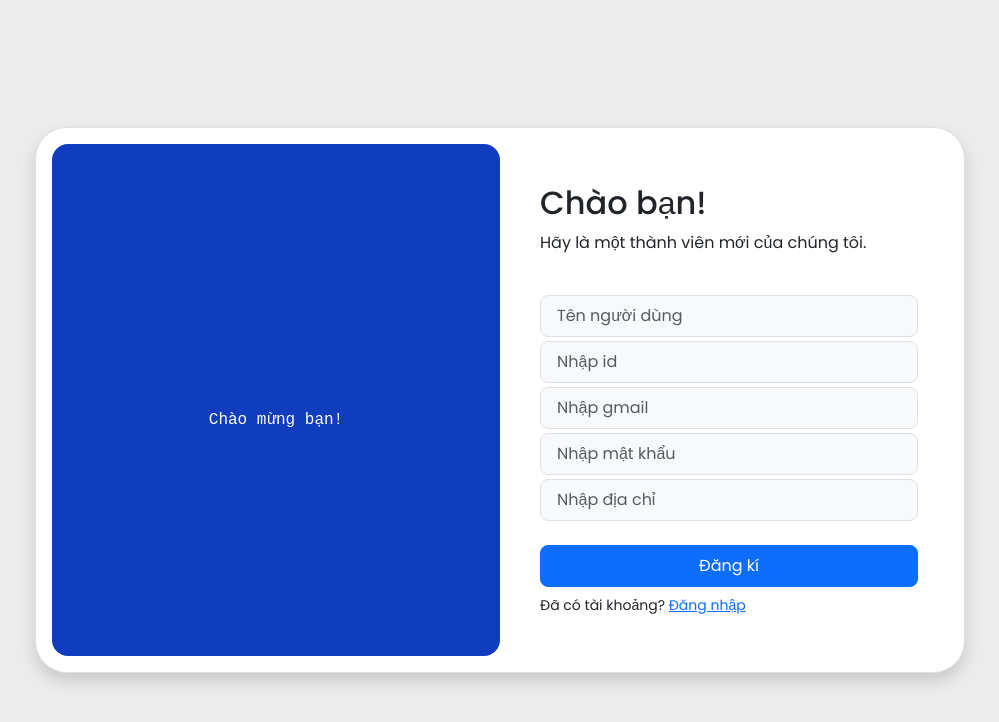
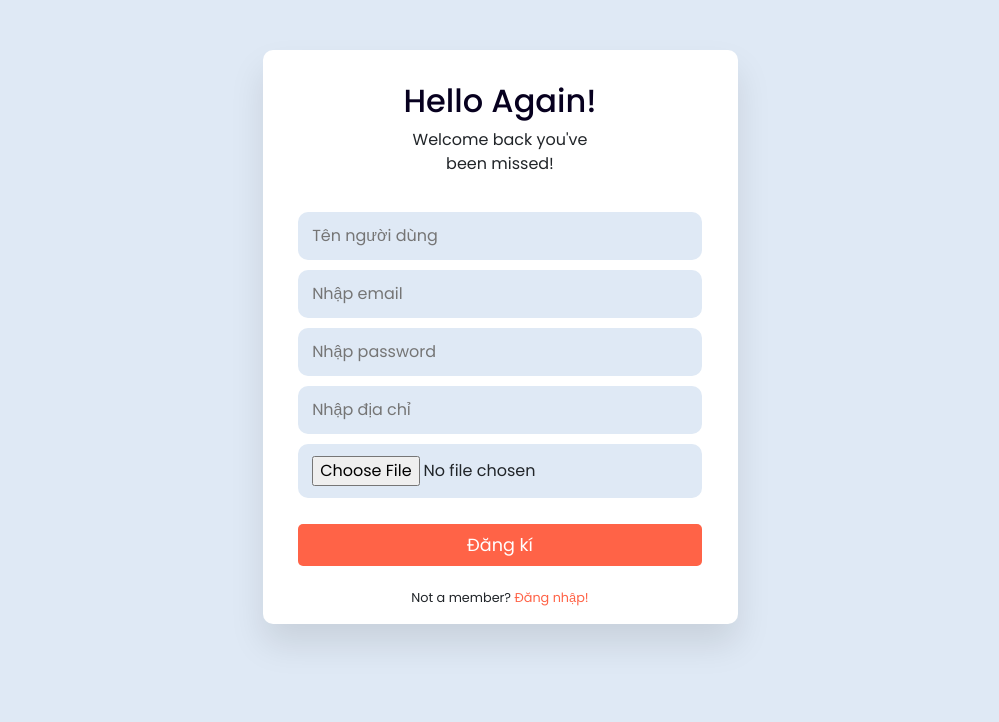
Before and after one commit to kiet0602/tttt-frontend, a React (Create React App) app: page /register in a window 1280 px wide. Shown: the top 722 px of the page, without its empty margins (140-1139 px from the left). Built offline with nearby package versions, Linux system fonts and the light colour scheme.

Commit message:
registerFunction

```diff
--- a/src/page/Register/RegisterPage.css
+++ b/src/page/Register/RegisterPage.css
@@ -1,28 +1,94 @@
-.box-area {
-  width: 930px;
+@import url("https://fonts.googleapis.com/css2?family=Poppins:wght@400;600&display=swap");
+* {
+  margin: 0;
+  padding: 0;
+  box-sizing: border-box;
+  font-family: "Poppins", sans-serif;
 }
-.right-box {
-  padding: 40px 30px 40px 40px;
+body {
+  background: #dfe9f5;
 }
-
-::placeholder {
-  font-size: 16px;
+.wrapper {
+  width: 475px;
+  padding: 2rem 0 1rem 0;
+  margin: 50px auto;
+  background: #fff;
+  border-radius: 10px;
+  text-align: center;
+  box-shadow: 0 20px 35px rgba(0, 0, 0, 0.1);
 }
-.rounded-4 {
-  border-radius: 20px;
+h1 {
+  font-size: 2rem;
+  color: #07001f;
 }
-.rounded-5 {
-  border-radius: 30px;
+p {
+  margin-bottom: 1.7rem;
 }
-@media only screen and (max-width: 768px) {
-  .box-area {
-    margin: 0 10px;
-  }
-  .left-box {
-    height: 100px;
-    overflow: hidden;
-  }
-  .right-box {
-    padding: 20px;
-  }
+form input {
+  width: 85%;
+  outline: none;
+  border: none;
+  background: #dfe9f5;
+  padding: 12px 14px;
+  margin-bottom: 10px;
+  border-radius: 10px;
 }
+.recover {
+  text-align: right;
+  font-size: 0.8rem;
+  margin: 0.2rem 1.7rem 0 0;
+}
+.recover a {
+  text-decoration: none;
+  color: #07001f;
+}
+button {
+  font-size: 1.1rem;
+  margin-top: 1rem;
+  padding: 8px 0;
+  border-radius: 5px;
+  outline: none;
+  border: none;
+  width: 85%;
+  background: tomato;
+  color: #fff;
+  cursor: pointer;
+}
+button:hover {
+  background: rgba(122, 30, 30, 0.767);
+}
+.or {
+  font-size: 0.8rem;
+  margin-top: 1.5rem;
+}
+.icons i {
+  color: #07001f;
+  padding: 00.8rem 1.5rem;
+  border-radius: 10px;
+  margin-left: 0.9rem;
+  font-size: 1.5rem;
+  cursor: pointer;
+  border: 2px solid #dfe9f5;
+}
+.icons i:hover {
+  color: #fff !important;
+  background: #07001f;
+  transition: 1s;
+}
+.icons i:first-child {
+  color: green;
+}
+.icons i:last-child {
+  color: blue;
+}
+.not-member {
+  font-size: 0.8rem;
+  margin-top: 1.4rem;
+}
+.not-member a {
+  color: tomato;
+  text-decoration: none;
+}
+a:hover {
+  text-decoration: underline;
+}
--- a/src/page/Register/RegisterPage.jsx
+++ b/src/page/Register/RegisterPage.jsx
@@ -1,145 +1,113 @@
 import React from "react";
 import "./RegisterPage.css";
-import avatar from "../../../src/assets/img/1.png";
 import axios from "axios";
-import { useState, useEffect } from "react";
-import { Link, Navigate, useNavigate } from "react-router-dom";
+import { useState } from "react";
+import { Link, useNavigate } from "react-router-dom";
 import { ToastContainer, toast } from "react-toastify";
+import "react-toastify/dist/ReactToastify.css";
 
 const RegisterPage = () => {
-  const [id, setId] = useState("");
   const [username, setUsername] = useState("");
   const [email, setEmail] = useState("");
   const [password, setPassword] = useState("");
   const [address, setAddress] = useState("");
-  const [navigate, setNavigate] = useState(false);
+  const [avatarFile, setAvatarFile] = useState(null);
+  const navigate = useNavigate();
 
-  const registerUser = (e) => {
+  const handleRegister = async (e) => {
     e.preventDefault();
-    const ressobj = { id, username, email, password, address };
+    try {
+      const formData = new FormData();
+      formData.append("username", username);
+      formData.append("email", email);
+      formData.append("password", password);
+      formData.append("avatar", avatarFile);
+      formData.append("address", address);
 
-    return axios
-      .post("http://localhost:8000/User", ressobj)
-      .then((response) => {
-        toast.success("register success");
-        setNavigate(true);
-        return response;
-      })
-      .catch((error) => {
-        toast.error("register error");
-        throw error; // throw the error to be handled elsewhere
-      });
+      const response = await axios.post(
+        "http://localhost:8000/api/authentication/register",
+        formData,
+        {
+          headers: {
+            "Content-Type": "multipart/form-data",
+          },
+        }
+      );
+      console.log(response.data.message);
+
+      // Reset form fields after successful registration
+      setUsername("");
+      setEmail("");
+      setPassword("");
+      setAddress("");
+      setAvatarFile(null);
+
+      toast.success("Đăng ký thành công!");
+    } catch (error) {
+      toast.error("Đăng ký thất bại", error);
+    }
   };
 
-  if (navigate) {
-    return <Navigate to="/login" />;
-  }
+  const handleAvatarChange = (event) => {
+    setAvatarFile(event.target.files[0]);
+  };
 
   return (
-    <div className="container d-flex justify-content-center align-items-center min-vh-100">
-      <div className="row border rounded-5 p-3 bg-white shadow box-area">
-        <div
-          className="col-md-6 rounded-4 d-flex justify-content-center align-items-center flex-column left-box"
-          style={{ background: "#103cbe" }}
-        >
-          <div className="featured-image mb-3">
-            <img src="" className="img-fluid" style={{ width: 250 }} />
+    <>
+      <div className="wrapper">
+        <h1>Hello Again!</h1>
+        <p>
+          Welcome back you've <br /> been missed!
+        </p>
+        <form>
+          <div className="pb-2">
+            {avatarFile && (
+              <img
+                src={URL.createObjectURL(avatarFile)}
+                alt="Avatar"
+                className="img-fluid"
+                style={{ width: 200 }}
+              />
+            )}
           </div>
-          <small
-            className="text-white text-wrap text-center fs-6"
-            style={{
-              width: "17rem",
-              fontFamily: '"Courier New", Courier, monospace',
-            }}
-          >
-            Chào mừng bạn!
-          </small>
-        </div>
-
-        <div className="col-md-6 right-box">
-          <div className="row align-items-center">
-            <div className="header-text mb-4">
-              <h2>Chào bạn!</h2>
-              <p>Hãy là một thành viên mới của chúng tôi.</p>
-            </div>
-            <form onSubmit={registerUser}>
-              <div className="input-group mb-1">
           <input
             type="text"
-                  className="form-control form-control-lg bg-light fs-6"
             placeholder="Tên người dùng"
             value={username}
             onChange={(e) => setUsername(e.target.value)}
           />
-              </div>
-              <div className="input-group mb-1">
-                <input
-                  type="text"
-                  className="form-control form-control-lg bg-light fs-6"
-                  placeholder="Nhập id"
-                  value={id}
-                  onChange={(e) => setId(e.target.value)}
-                />
-              </div>
-              <div className="input-group mb-1">
           <input
             type="email"
-                  className="form-control form-control-lg bg-light fs-6"
-                  placeholder="Nhập gmail"
+            placeholder="Nhập email"
             value={email}
             onChange={(e) => setEmail(e.target.value)}
           />
-              </div>
-
-              <div className="input-group mb-1">
           <input
             type="password"
-                  className="form-control form-control-lg bg-light fs-6"
-                  placeholder="Nhập mật khẩu"
+            placeholder="Nhập password"
             value={password}
             onChange={(e) => setPassword(e.target.value)}
           />
-              </div>
-              <div className="input-group mb-1">
           <input
             type="text"
-                  className="form-control form-control-lg bg-light fs-6"
             placeholder="Nhập địa chỉ"
             value={address}
             onChange={(e) => setAddress(e.target.value)}
           />
-              </div>
+          <input
+            type="file"
+            placeholder="Address"
+            onChange={handleAvatarChange}
+          />
+        </form>
+        <button onClick={handleRegister}>Đăng kí</button>
 
-              {/*    <div className="input-group mb-1">
-                <input
-                  type="password"
-                  className="form-control form-control-lg bg-light fs-6"
-                  placeholder="Nhập lại mật khẩu"
-                />
-              </div>
-              <div className="input-group mb-5">
-                <input
-                  type="text"
-                  className="form-control form-control-lg bg-light fs-6"
-                  placeholder="Địa chỉ"
-                />
-              </div>
-               */}
-              <div className="input-group mb-2 mt-4">
-                <button className="btn btn-lg btn-primary w-100 fs-6">
-                  Đăng kí
-                </button>
-              </div>
-            </form>
-            <div className="row">
-              <small>
-                Đã có tài khoảng? <Link to={"/login"}>Đăng nhập</Link>
-              </small>
+        <div className="not-member">
+          Not a member? <Link to={"/login"}>Đăng nhập!</Link>
         </div>
       </div>
-        </div>
-      </div>
-    </div>
+      <ToastContainer />
+    </>
   );
 };
 
```
Lines whose indentation alone changed are shown as unchanged.
